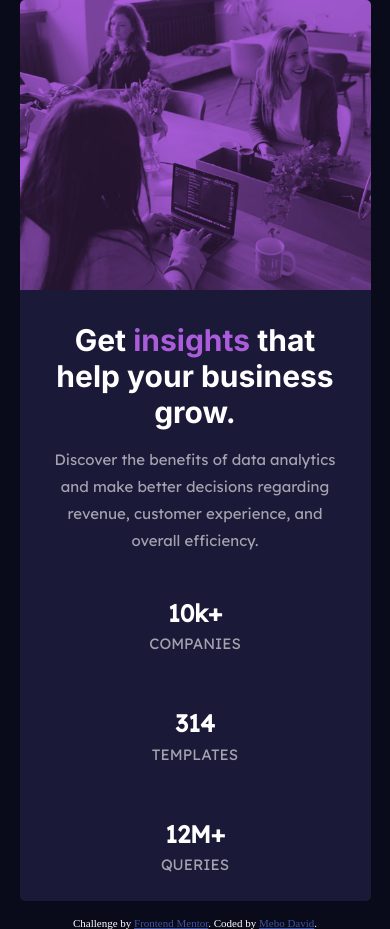
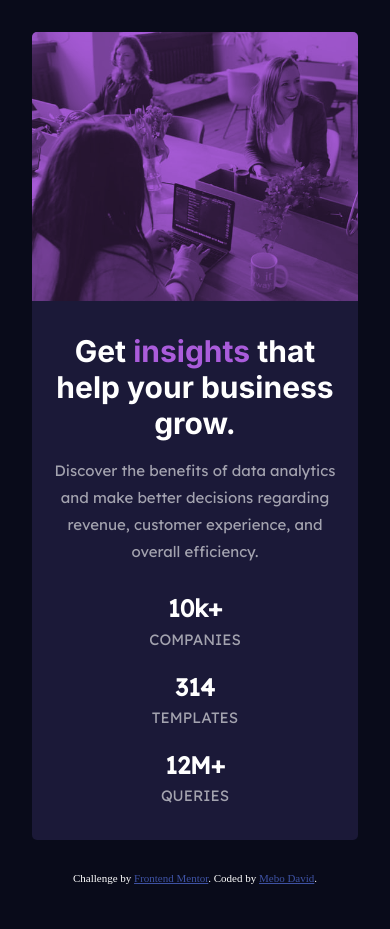
Before and after one commit to meistens/Basic-component-page, a plain HTML site: page stats-preview-card-component-main/index.html in a window 390 px wide. Drawn offline with Linux system fonts and the light colour scheme.

Commit message:
final commit

```diff
--- a/stats-preview-card-component-main/index.html
+++ b/stats-preview-card-component-main/index.html
@@ -17,7 +17,7 @@
   </head>
   <body>
     <main>
-      <header class="grid1">
+      <header class="grid_1">
         <h1>Get <span>insights</span> that help your business grow.</h1>
         <p>
           Discover the benefits of data analytics and make better decisions
@@ -40,7 +40,7 @@
         </section>
       </header>
 
-      <div class="grid2">
+      <div class="grid_2">
         <img src="./images/image-header-desktop.jpg" alt="">
       </div>
 
--- a/stats-preview-card-component-main/styles/media.css
+++ b/stats-preview-card-component-main/styles/media.css
@@ -1,22 +1,19 @@
 @media screen and (max-width: 414px){
-   main{
-      width: 90%;
-   }
-   .grid1{
-      padding: 0 1.8rem;
+   .grid_1{
+      padding: 0 1.3rem;
       text-align: center;
       line-height: normal;
    }
-   .grid1 h1{
+   .grid_1 h1{
       margin-top: 2rem;
    }
-   .grid1 > p{
+   .grid_1 > p{
       line-height: 1.8;
       margin: 1rem 0;
    }
-   .grid1 .statistics{
+   .grid_1 .statistics{
       flex-direction: column;
-      padding: unset;
+      padding: 0 0 1.5rem 0;
       line-height: 1.6;
    }
    .statistics span strong{
@@ -24,12 +21,13 @@
       font-size: 1.5rem;
    }
    .statistics span{
-      padding: 1.5rem 0;
+      padding: 0.5rem 0;
    }
-   .grid2{
+   .grid_2{
       grid-row: 1;
    }
    footer{
-      margin-top: 1rem;
+      margin-top: unset;
+      padding-bottom: 2rem;
    }
 }
--- a/stats-preview-card-component-main/styles/style.css
+++ b/stats-preview-card-component-main/styles/style.css
@@ -26,22 +26,23 @@ body {
 }
 main {
   display: grid;
-  grid-template-columns: repeat(auto-fit, minmax(320px, auto));
+  grid-template-columns: repeat(auto-fit, minmax(320px, 1fr));
   justify-content: center;
   align-items: center;
   /* max-width: 1440px; this causes the width of the box to expand, nothing to do with the grid */
   background: var(--CB);
   border-radius: 5px;
   overflow: hidden;
+  margin: 2rem;
 }
-.grid1 {
-  padding: 0 5rem;
+.grid_1 {
+  padding: 0 6rem;
   line-height: 1.8;
 }
-.grid2 {
+.grid_2 {
   background: var(--AC);
 }
-.grid2 img {
+.grid_2 img {
   width: 100%;
   display: block;
   mix-blend-mode: multiply;
@@ -52,17 +53,18 @@ header p {
   font-family: "Lexend Deca", sans-serif;
   font-weight: 400;
 }
-.grid1 h1 {
+.grid_1 h1 {
   font-weight: 700;
   font-family: "Inter", sans-serif;
+  line-height: normal;
 }
-.grid1 h1 span {
+.grid_1 h1 span {
   color: var(--AC);
 }
-.grid1 > p {
-  margin: 2rem 0;
+.grid_1 > p {
+  margin: 1.5rem 0 4rem 0;
 }
-.grid1 .statistics {
+.grid_1 .statistics {
   display: flex;
   justify-content: space-between;
   padding-right: 2.5rem;
```
Also changed, not shown: stats-preview-card-component-main/images/13-inch-macbook-air-0-1440 × 900.png (added), stats-preview-card-component-main/images/iphoneX.png (added).
